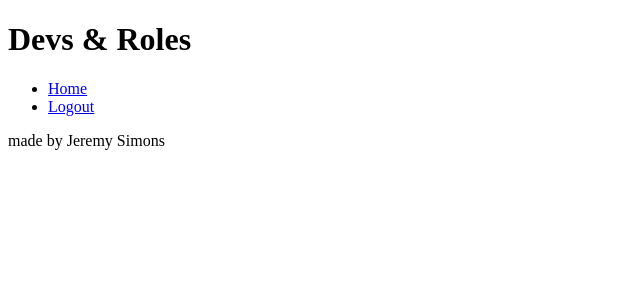
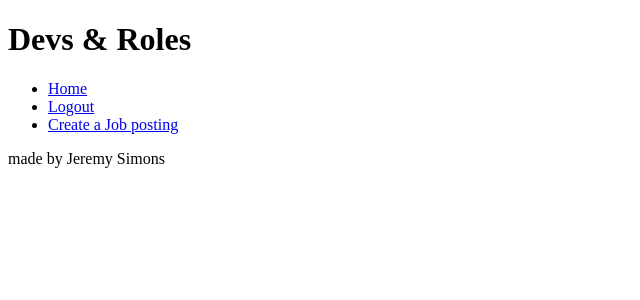
Before and after one commit to jeremyhsimons/CI_PP4_Devs_And_Roles, a Django app: page / in a window 1280 px wide. Shown: the top 300 px of the page, without its empty margins (0-640 px from the left). Run offline with Django 3.2, Linux system fonts and the light colour scheme; the visitor is signed in with stand-in values (Sample User, id 1); data that the repository does not hold is empty.

Commit message:
Create form view and template for create job posting.

```diff
--- a/job_board/urls.py
+++ b/job_board/urls.py
@@ -6,4 +6,6 @@ urlpatterns = [
     path('', views.JobPostingList.as_view(), name="home"),
     path(
         '<int:pk>/', views.JobPostingDetail.as_view(), name="job-post-detail"),
+    path('create-job-post/', views.CreateJobPosting.as_view(),
+         name="create-job-post"),
 ]
--- a/job_board/views.py
+++ b/job_board/views.py
@@ -1,9 +1,14 @@
 from django.shortcuts import render, get_object_or_404
 from django.views import generic, View
 from .models import JobPosting
+from .forms import JobPostingForm
 
 
 class JobPostingList(generic.ListView):
+    """
+    A class to view a paginated list of job postings
+    on the home page.
+    """
     model = JobPosting
     queryset = JobPosting.objects.filter(approved=True).order_by('-created_on')
     template_name = 'index.html'
@@ -11,6 +16,10 @@ class JobPostingList(generic.ListView):
 
 
 class JobPostingDetail(View):
+    """
+    A class to view the details of an individual job posting
+    that has been displayed on the site.
+    """
 
     def get(self, request, pk, *args, **kwargs):
         queryset = JobPosting.objects.filter(approved=True)
@@ -23,3 +32,13 @@ class JobPostingDetail(View):
                 "jobpost": jobpost,
             },
         )
+
+
+class CreateJobPosting(generic.CreateView):
+    """
+    A class to view the form required to add a job
+    posting to the site.
+    """
+    model = JobPosting
+    form_class = JobPostingForm
+    template_name = 'create-job-post.html'
--- a/templates/base.html
+++ b/templates/base.html
@@ -15,11 +15,14 @@
     <nav>
         <ul>
             <li>
-                <a href="#">Home</a>
+                <a href="{% url 'home' %}">Home</a>
             </li>
             {% if user.is_authenticated %}
             <li>
                 <a href="{% url 'account_logout' %}">Logout</a>
+            </li>
+            <li>
+                <a href="{% url 'create-job-post' %}">Create a Job posting</a>
             </li>
             {% else %}
             <li>
--- /dev/null
+++ b/templates/create-job-post.html
@@ -0,0 +1,6 @@
+{% extends "base.html" %}
+{% block content %}
+
+<h1>Hello World!</h1>
+
+{% endblock %}
```
